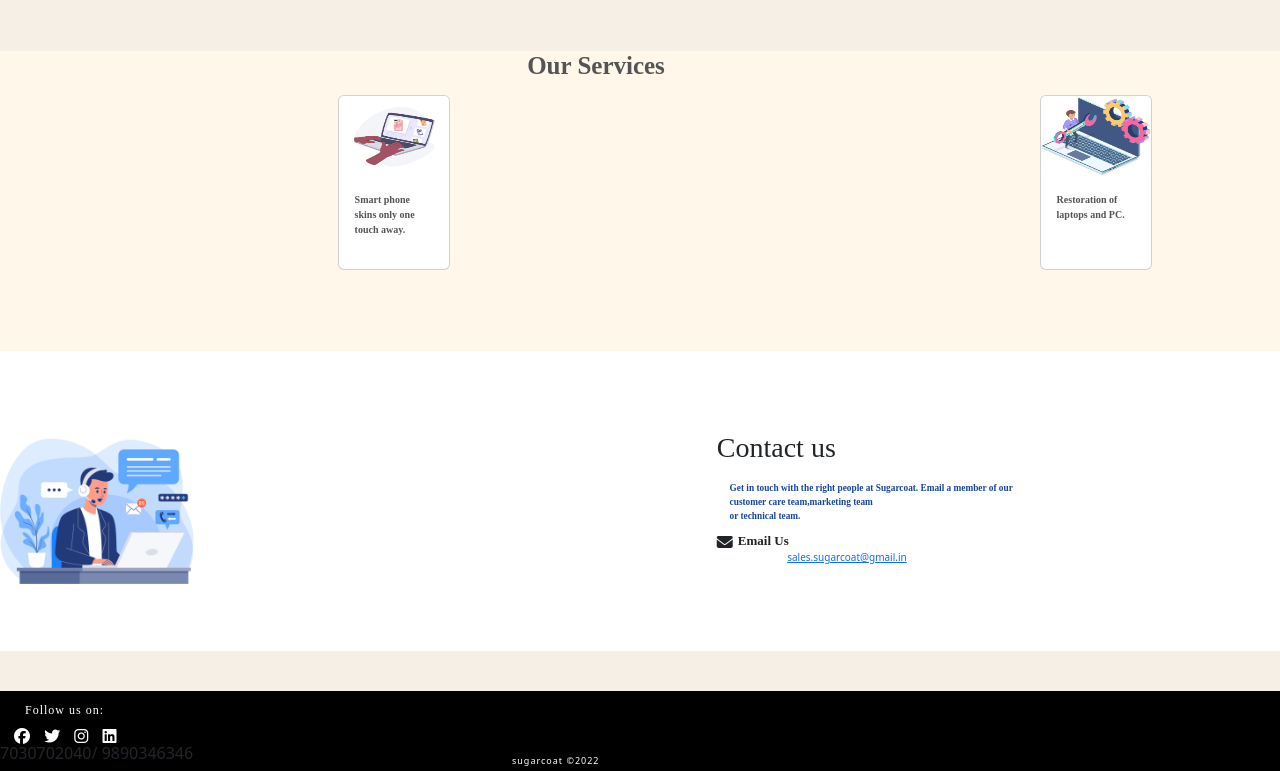
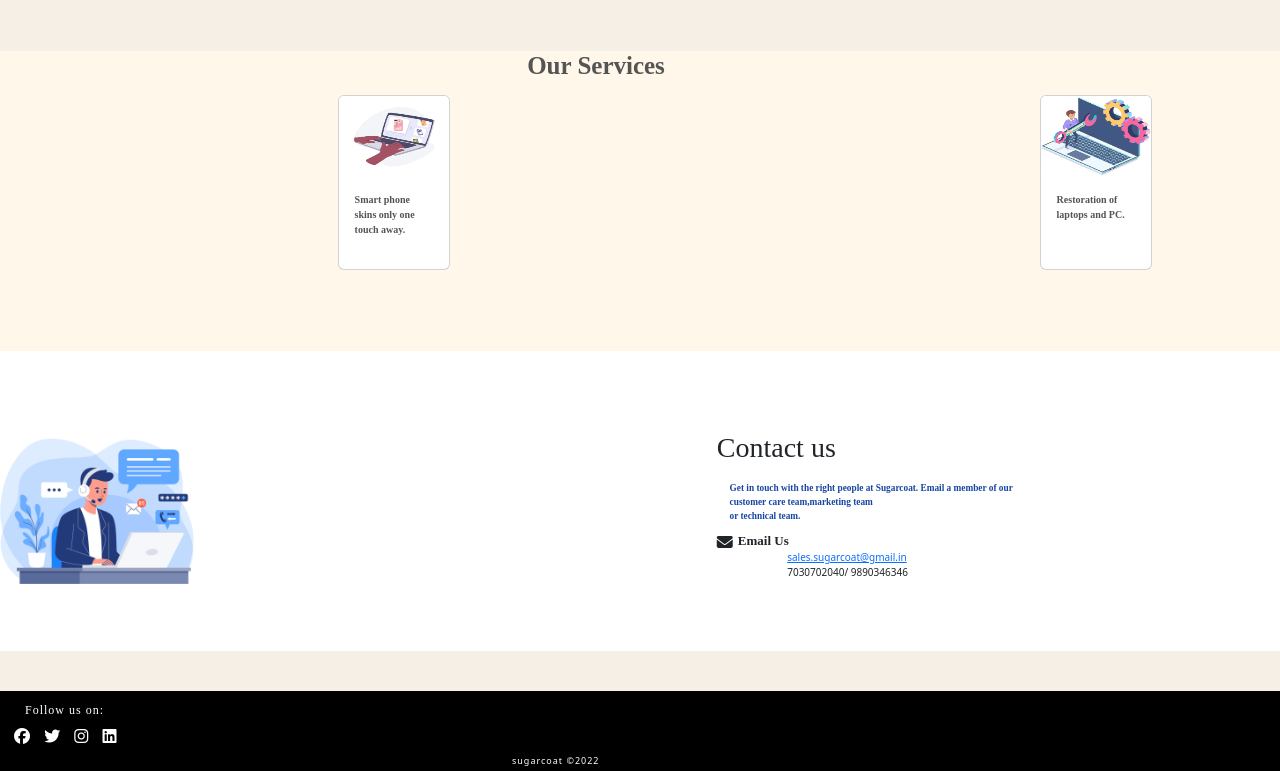
Before and after one commit to rohan-kapse/sugarcoatskins, a plain HTML site: page index.html in a window 1280 px wide. Shown: the part 977-1748 px from the top of the page. Drawn offline with nearby package versions, Linux system fonts and the light colour scheme; a web font is replaced by a local one.

Commit message:
2nd update

```diff
--- a/index.html
+++ b/index.html
@@ -167,8 +167,8 @@
         customer care team,marketing team <br />
         or technical team. </p>
       <p id="email-id"><i class="fa-solid fa-envelope fa-1x"></i><span class="mail-in">Email Us</span></p>
-      <p id="em-is"><a href="mailto:sales.sugarcoat@gmail.com" class="hov">sales.sugarcoat@gmail.in</a></br>
-                    <p>7030702040/ 9890346346</p>
+      <p id="em-is"><a href="mailto:sales.sugarcoat@gmail.com" class="hov">sales.sugarcoat@gmail.in</a></br>7030702040/ 9890346346</p>
+
 
     </section>
 
```
